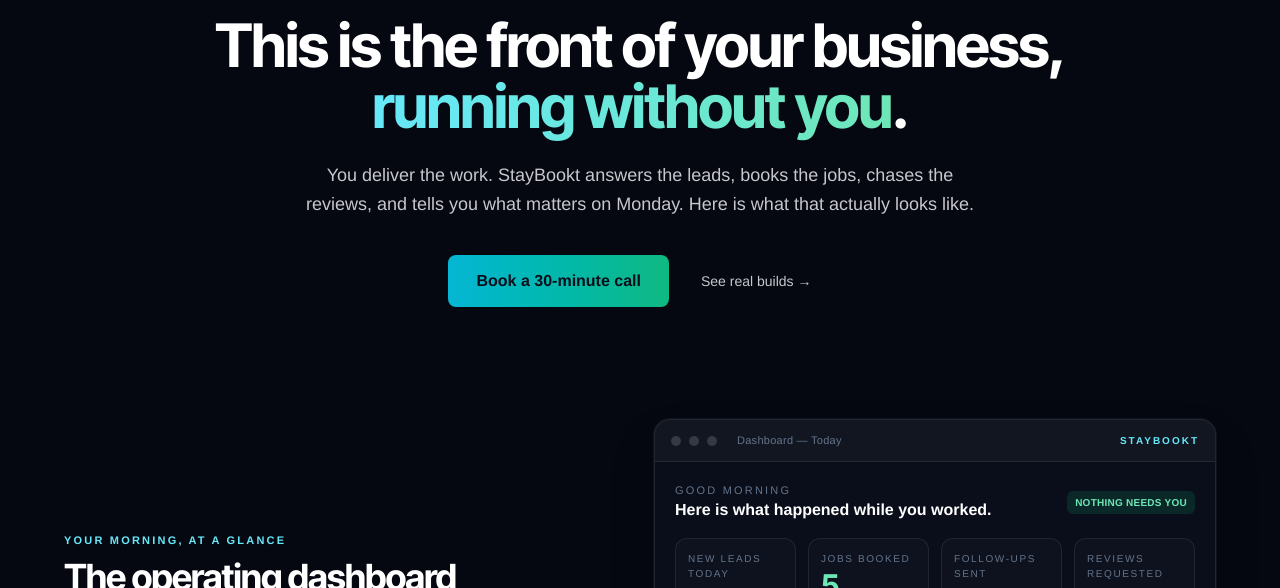
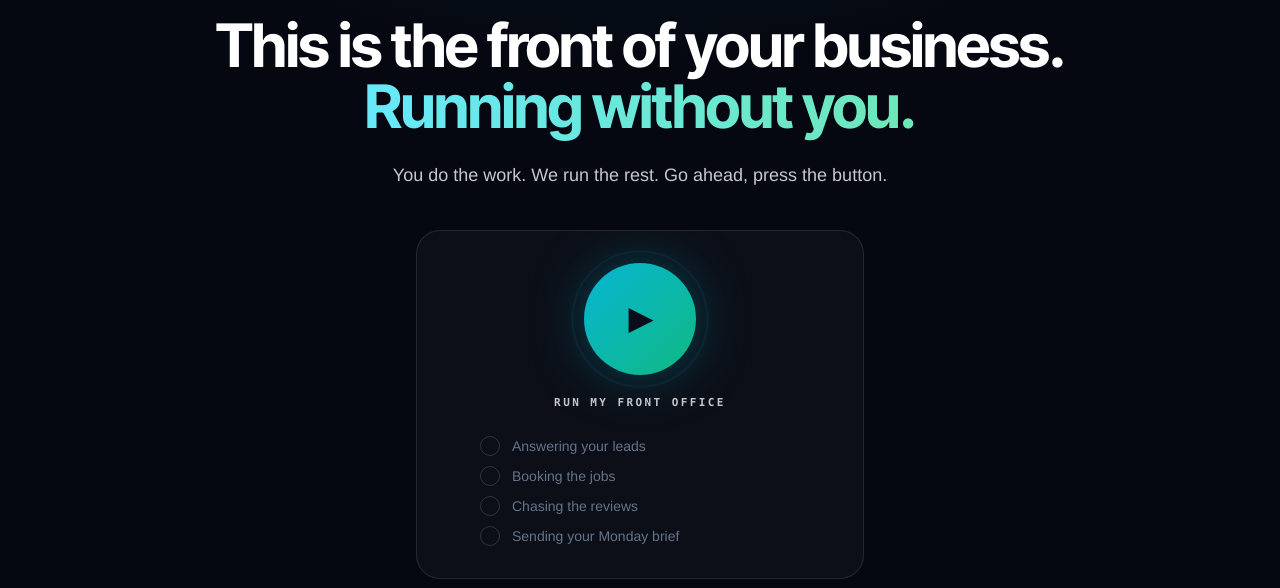
Before and after one commit to staybookt/staybookt-investor, a Next.js app: page /platform in a window 1280 px wide. Shown: the part 212-800 px from the top of the page. Built offline with nearby package versions, Linux system fonts and the light colour scheme; no server answers.

Commit message:
Bring the fun back: interactive Easy Button in the platform hero (press it, watch it get handled) + lighter copy

```diff
--- a/app/platform/page.tsx
+++ b/app/platform/page.tsx
@@ -1,6 +1,7 @@
 import Link from 'next/link';
 import { TopNav } from '@/components/TopNav';
 import { CAL_LINK } from '@/lib/site';
+import EasyButton from '@/components/EasyButton';
 import {
   PreviewPill,
   DashboardScreen,
@@ -100,12 +101,12 @@ export default function PlatformPage() {
           <div className="relative mx-auto max-w-4xl text-center">
             <PreviewPill className="mb-6" />
             <h1 className="font-display text-4xl leading-[1.02] tracking-tight text-white sm:text-6xl">
-              This is the front of your business, <Why>running without you</Why>.
+              This is the front of your business. <Why>Running without you.</Why>
             </h1>
-            <p className="mx-auto mt-6 max-w-2xl text-base leading-relaxed text-platinum-soft sm:text-lg">
-              You deliver the work. StayBookt answers the leads, books the jobs, chases the reviews, and tells you
-              what matters on Monday. Here is what that actually looks like.
+            <p className="mx-auto mt-6 max-w-xl text-base leading-relaxed text-platinum-soft sm:text-lg">
+              You do the work. We run the rest. Go ahead, press the button.
             </p>
+            <div className="mt-10"><EasyButton /></div>
             <div className="mt-9 flex flex-col items-center justify-center gap-3 sm:flex-row">
               <a
                 href={CAL_LINK}
--- /dev/null
+++ b/components/EasyButton.tsx
@@ -0,0 +1,119 @@
+'use client';
+
+import { useRef, useState } from 'react';
+import { motion, useReducedMotion } from 'framer-motion';
+
+/* The "easy button." Press it and watch the front office get handled, ticking
+ * through the jobs StayBookt runs, landing on "That was easy." Fun, simple,
+ * and it doubles as a one-glance demo of the whole value prop. Preview. */
+
+const TASKS = ['Answering your leads', 'Booking the jobs', 'Chasing the reviews', 'Sending your Monday brief'];
+
+type Phase = 'idle' | 'running' | 'done';
+
+export default function EasyButton() {
+  const reduce = useReducedMotion();
+  const [phase, setPhase] = useState<Phase>('idle');
+  const [step, setStep] = useState(-1);
+  const timers = useRef<ReturnType<typeof setTimeout>[]>([]);
+
+  const clearTimers = () => {
+    timers.current.forEach((t) => clearTimeout(t));
+    timers.current = [];
+  };
+
+  const run = () => {
+    if (phase === 'running') return;
+    clearTimers();
+    if (reduce) {
+      setStep(TASKS.length - 1);
+      setPhase('done');
+      return;
+    }
+    setPhase('running');
+    setStep(-1);
+    TASKS.forEach((_, i) => {
+      timers.current.push(setTimeout(() => setStep(i), 450 + i * 620));
+    });
+    timers.current.push(setTimeout(() => setPhase('done'), 450 + TASKS.length * 620 + 350));
+  };
+
+  const reset = () => {
+    clearTimers();
+    setStep(-1);
+    setPhase('idle');
+  };
+
+  const done = phase === 'done';
+  const label = phase === 'idle' ? 'Run my front office' : phase === 'running' ? 'On it…' : 'That was easy.';
+
+  return (
+    <div className="mx-auto w-full max-w-md">
+      <div className="relative overflow-hidden rounded-3xl border border-white/10 bg-white/[0.03] p-8 text-center">
+        {/* the button */}
+        <button
+          type="button"
+          onClick={done ? reset : run}
+          className="group relative mx-auto flex h-28 w-28 items-center justify-center rounded-full text-ink transition-transform duration-150 active:scale-95"
+          style={{
+            backgroundImage: done ? 'linear-gradient(135deg,#10B981,#34d399)' : 'linear-gradient(135deg,#06B6D4,#10B981)',
+            boxShadow: '0 0 60px -12px rgba(6,182,212,0.55)',
+          }}
+          aria-label={done ? 'Run it again' : 'Run my front office'}
+        >
+          {!reduce && phase === 'idle' && (
+            <motion.span
+              aria-hidden
+              className="absolute inset-0 rounded-full border-2 border-elec/50"
+              animate={{ scale: [1, 1.3], opacity: [0.6, 0] }}
+              transition={{ duration: 1.8, repeat: Infinity, ease: 'easeOut' }}
+            />
+          )}
+          <motion.span
+            key={done ? 'check' : 'play'}
+            initial={reduce ? false : { scale: 0.5, opacity: 0 }}
+            animate={{ scale: 1, opacity: 1 }}
+            transition={{ type: 'spring', stiffness: 300, damping: 18 }}
+            className="text-3xl font-bold leading-none"
+          >
+            {done ? '✓' : '▶'}
+          </motion.span>
+        </button>
+
+        <p className="mt-5 font-mono text-[11px] font-bold uppercase tracking-[0.22em] text-platinum-soft">{label}</p>
+
+        {/* the work, ticking off */}
+        <div className="mx-auto mt-6 max-w-xs space-y-2.5 text-left">
+          {TASKS.map((t, i) => {
+            const lit = step >= i;
+            return (
+              <div key={t} className="flex items-center gap-3">
+                <span
+                  className={`flex h-5 w-5 shrink-0 items-center justify-center rounded-full text-[11px] font-bold transition-all duration-300 ${
+                    lit ? 'bg-hvac text-ink' : 'border border-white/15 text-transparent'
+                  }`}
+                >
+                  ✓
+                </span>
+                <span className={`text-sm transition-colors duration-300 ${lit ? 'text-white' : 'text-mute'}`}>{t}</span>
+              </div>
+            );
+          })}
+        </div>
+
+        {done && (
+          <motion.button
+            type="button"
+            onClick={reset}
+            initial={reduce ? false : { opacity: 0 }}
+            animate={{ opacity: 1 }}
+            className="mt-6 font-mono text-[11px] font-semibold uppercase tracking-[0.18em] text-elec-light hover:text-white"
+          >
+            Run it again ↻
+          </motion.button>
+        )}
+      </div>
+      <p className="mt-3 text-center text-[11px] text-mute">You do the work. We run the rest. (Preview, rolling out 2026.)</p>
+    </div>
+  );
+}
```
